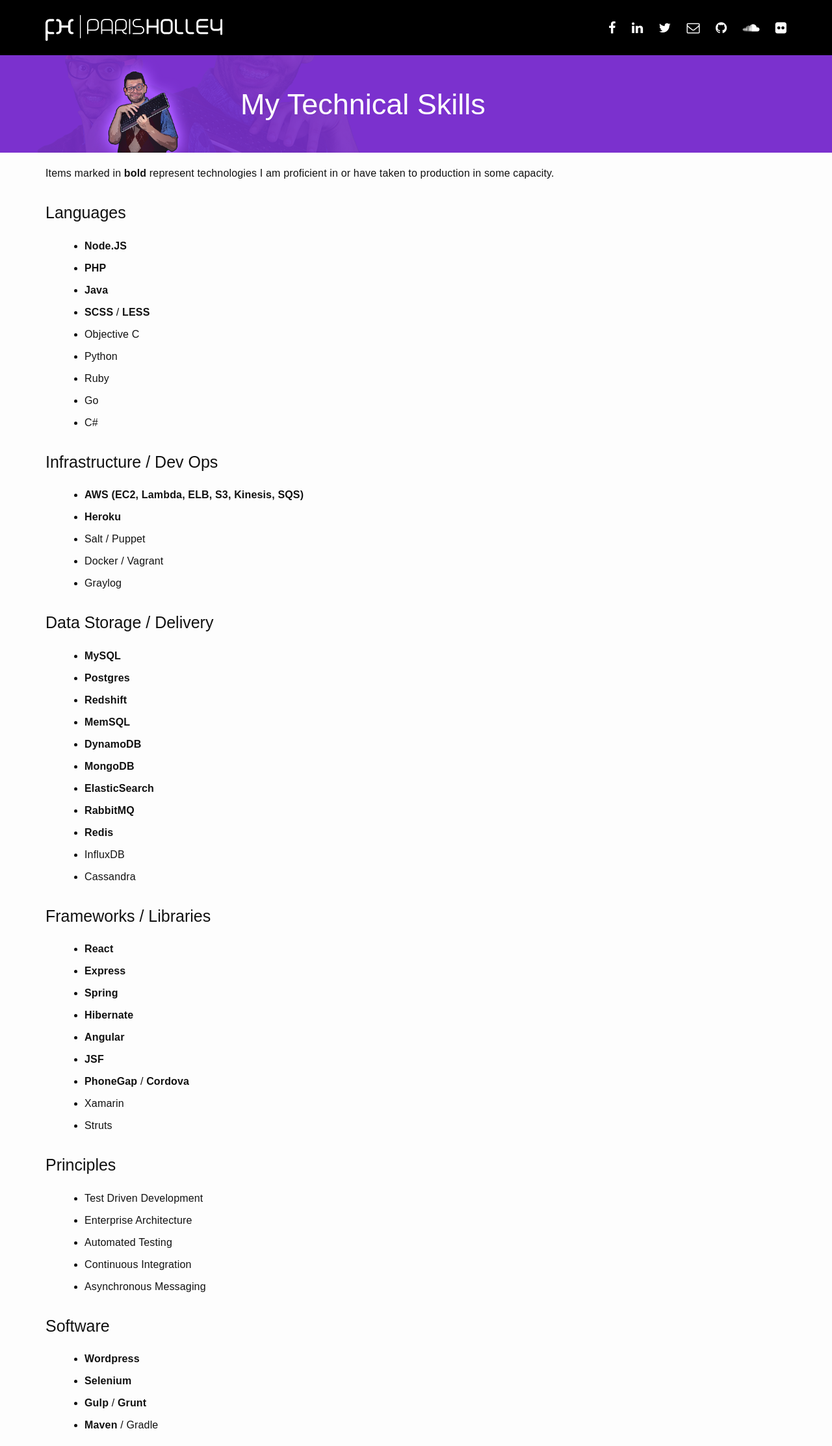
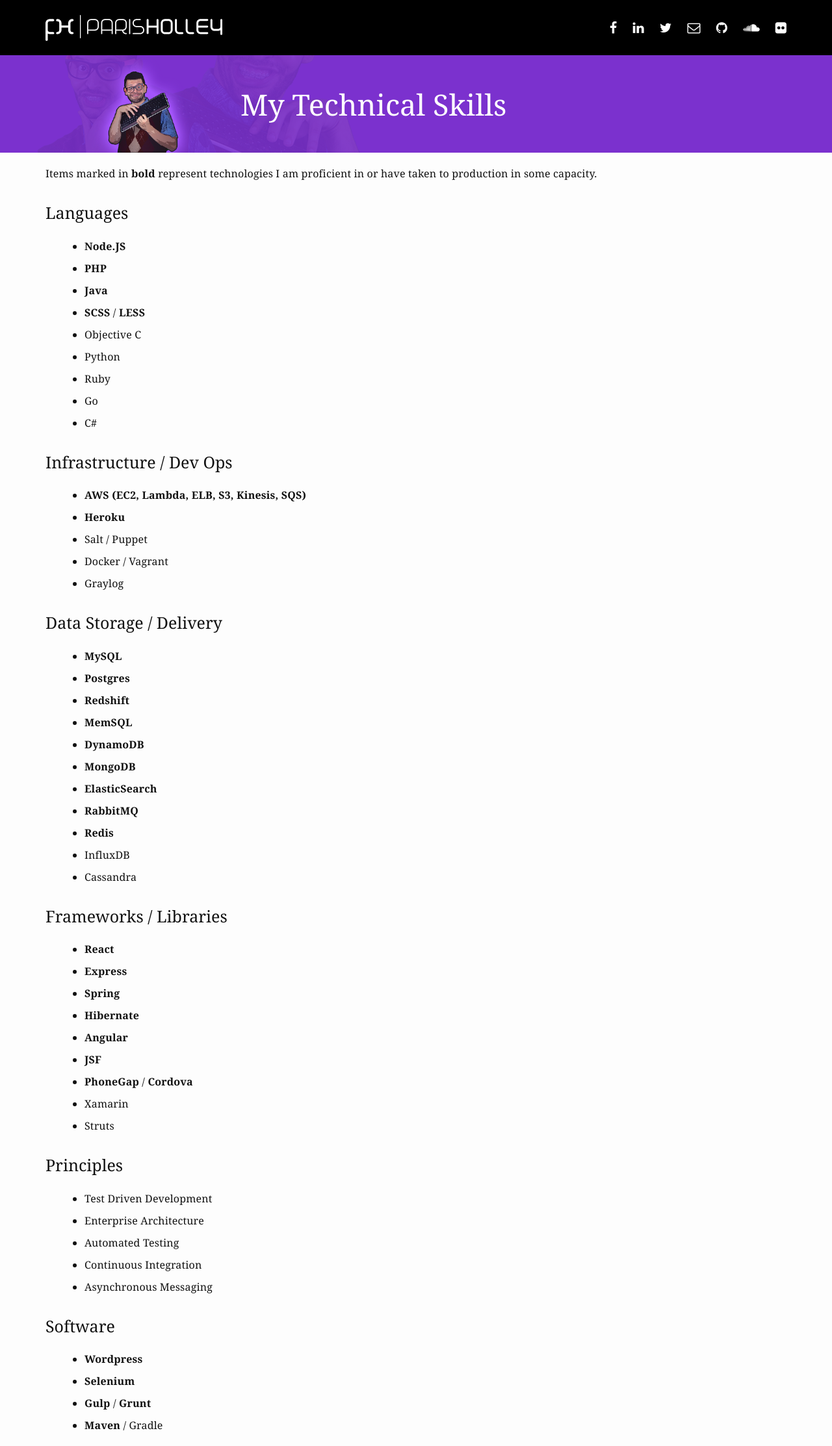
Before and after one commit to parisholley/parisholley.github.io, a Jekyll site: the page built from skills.md, in a window 1280 px wide. Shown: the whole page at 65% size. Built offline with Jekyll 4.4.1, drawn with Linux system fonts in a browser that asks for light colours; nearby versions of some CDN libraries; some web fonts are replaced.

Commit message:
Update font family variables in main.scss

```diff
--- a/css/main.scss
+++ b/css/main.scss
@@ -4,12 +4,9 @@
 
 @charset "utf-8";
 
-$base-font-family: Arial, Georgia, sans-serif;
-$base-font-family-light: Arial, Georgia, sans-serif;
-$base-font-family-bold: Arial, Georgia, sans-serif;
-// $base-font-family: 'ProximaNova-Regular', Georgia, sans-serif;
-// $base-font-family-light: 'ProximaNova-Light', Georgia, sans-serif;
-// $base-font-family-bold: 'ProximaNova-Bold', Georgia, sans-serif;
+$base-font-family: 'ProximaNova-Regular', Georgia, sans-serif;
+$base-font-family-light: 'ProximaNova-Light', Georgia, sans-serif;
+$base-font-family-bold: 'ProximaNova-Bold', Georgia, sans-serif;
 $base-font-size: 16px;
 $base-font-weight: 400;
 $small-font-size: $base-font-size * 0.875;
```
